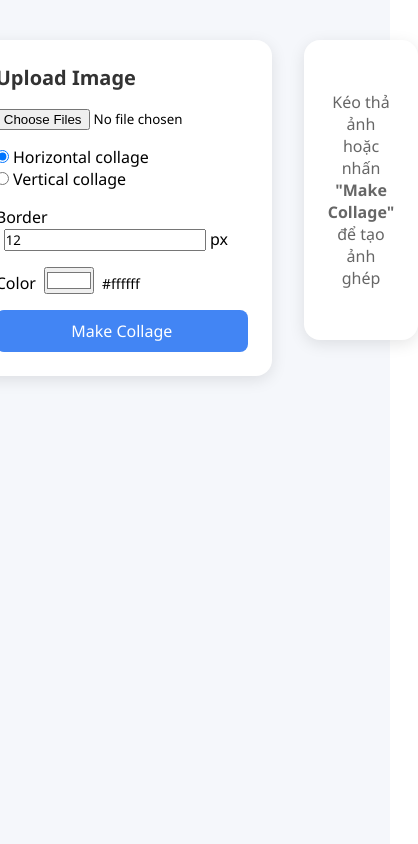
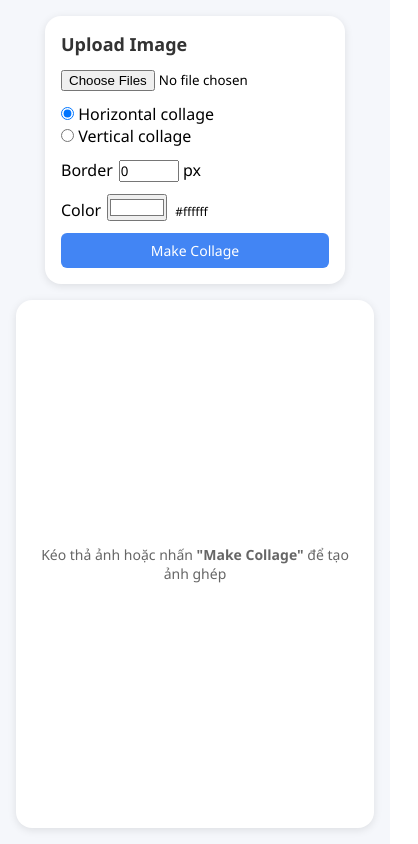
Before and after one commit to phuocly789/-FullStack-Online-Photo-Collage-Tool, a React (Create React App) app in the folder frontend/: page / in a window 390 px wide. Shown: the whole page, 418 px wide, since content can reach past the window. Built offline with nearby package versions, Linux system fonts and the light colour scheme.

Commit message:
fix code

```diff
--- a/frontend/src/App.css
+++ b/frontend/src/App.css
@@ -1,4 +1,4 @@
-
+/* Reset và kiểu cơ bản */
 * {
   box-sizing: border-box;
   margin: 0;
@@ -15,7 +15,6 @@
   background-color: #f5f7fb;
   min-height: 100vh;
 }
-
 
 .upload-panel {
   width: 300px;
@@ -72,7 +71,6 @@ input[type="file"] {
   margin-top: 4px;
 }
 
-
 .remove-btn {
   background: none;
   border: none;
@@ -86,8 +84,6 @@ input[type="file"] {
 .remove-btn:hover {
   color: #a00;
 }
-
-
 
 .radio-group,
 .border-input,
@@ -120,7 +116,6 @@ input[type="file"] {
 .make-collage-btn:hover {
   background-color: #3367d6;
 }
-
 
 .preview-panel {
   flex: 1;
@@ -166,3 +161,101 @@ input[type="file"] {
 .download-btn:hover {
   background-color: #388e3c;
 }
+
+/* Media query cho mobile (dưới 768px) */
+@media (max-width: 767px) {
+  .app-container {
+    flex-direction: column; /* Chuyển sang cột trên mobile */
+    align-items: center;
+    gap: 16px; /* Giảm khoảng cách */
+    padding: 16px; /* Giảm padding */
+  }
+
+  .upload-panel {
+    width: 100%; /* Full width trên mobile */
+    max-width: 300px; /* Giới hạn tối đa */
+    padding: 16px; /* Giảm padding */
+    box-shadow: 0 2px 8px rgba(0, 0, 0, 0.1); /* Giảm bóng */
+  }
+
+  .upload-panel h3 {
+    font-size: 18px; /* Giảm kích thước font */
+    margin-bottom: 12px; /* Giảm khoảng cách */
+  }
+
+  input[type="file"] {
+    margin-bottom: 12px; /* Giảm khoảng cách */
+  }
+
+  .image-list {
+    margin-bottom: 12px; /* Giảm khoảng cách */
+  }
+
+  .image-item {
+    gap: 6px; /* Giảm khoảng cách giữa các phần tử */
+    margin-bottom: 6px;
+    padding: 6px;
+    border-radius: 6px;
+    box-shadow: 0 0 6px rgba(0, 0, 0, 0.1); /* Giảm bóng khi hover */
+  }
+
+  .image-thumb {
+    width: 24px; /* Giảm kích thước ảnh thumbnail */
+    height: 24px;
+  }
+
+  .image-name {
+    max-width: 80px; /* Giảm độ rộng */
+    font-size: 10px; /* Giảm kích thước font */
+  }
+
+  .remove-btn {
+    font-size: 16px; /* Giảm kích thước nút xóa */
+  }
+
+  .radio-group,
+  .border-input,
+  .color-input {
+    margin-bottom: 12px; /* Giảm khoảng cách */
+  }
+
+  .border-input input,
+  .color-input input[type="color"] {
+    margin-left: 6px; /* Giảm khoảng cách */
+    width: 60px; /* Giới hạn độ rộng input */
+  }
+
+  .color-input span {
+    font-size: 12px; /* Giảm kích thước font */
+  }
+
+  .make-collage-btn {
+    padding: 8px 0; /* Giảm padding */
+    font-size: 14px; /* Giảm kích thước font */
+    border-radius: 6px; /* Giảm radius */
+  }
+
+  .preview-panel {
+    width: 100%; /* Full width trên mobile */
+    max-width: 400px; /* Giới hạn tối đa */
+    padding: 16px; /* Giảm padding */
+    min-height: 200px; /* Giảm chiều cao tối thiểu */
+    box-shadow: 0 2px 8px rgba(0, 0, 0, 0.1); /* Giảm bóng */
+  }
+
+  .status-message {
+    font-size: 14px; /* Giảm kích thước font */
+  }
+
+  .collage-image {
+    border-radius: 8px; /* Giảm radius */
+    margin-bottom: 12px; /* Giảm khoảng cách */
+    box-shadow: 0 2px 10px rgba(0, 0, 0, 0.1); /* Giảm bóng */
+  }
+
+  .download-btn {
+    padding: 8px 16px; /* Giảm padding */
+    font-size: 14px; /* Giảm kích thước font */
+    border-radius: 6px; /* Giảm radius */
+  }
+}
--- a/frontend/src/App.js
+++ b/frontend/src/App.js
@@ -6,7 +6,7 @@ import './App.css';
 function App() {
   const [images, setImages] = useState([]);
   const [layout, setLayout] = useState('horizontal');
-  const [borderWidth, setBorderWidth] = useState(12);
+  const [borderWidth, setBorderWidth] = useState(0);
   const [borderColor, setBorderColor] = useState('#ffffff');
   const [status, setStatus] = useState(null);
   const [collageUrl, setCollageUrl] = useState(null);
@@ -14,6 +14,13 @@ function App() {
   const apiUrl = process.env.REACT_APP_API_URL;
   const handleUpload = async (e) => {
     e.preventDefault();
+    if (borderWidth === '' || isNaN(borderWidth) || Number(borderWidth) < 0) {
+      setStatus('ERROR');
+      setErrorDetails('Boder cannot be empty ( < 0 )');
+      return;
+    }
+
+
     if (images.length === 0) {
       setStatus('ERROR');
       setErrorDetails('No images selected');
@@ -23,7 +30,7 @@ function App() {
     const formData = new FormData();
     images.forEach((img) => formData.append('images', img));
     formData.append('layout', layout);
-    formData.append('border_width', parseInt(borderWidth) || 0);
+    formData.append('border_width', parseInt(borderWidth));
     formData.append('border_color', borderColor);
 
     try {
@@ -138,6 +145,7 @@ function App() {
             value={borderWidth}
             onChange={(e) => setBorderWidth(e.target.value)}
             min="0"
+            required
           /> px
         </div>
 
```
Also changed, not shown: 8 other files (tests, documents, lock files or other folders).
